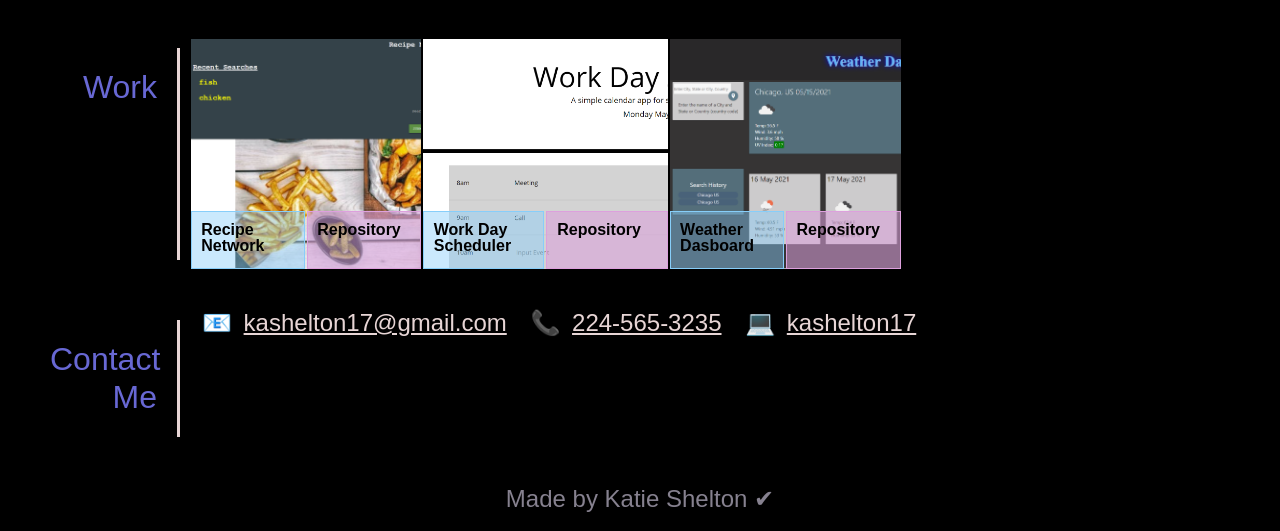
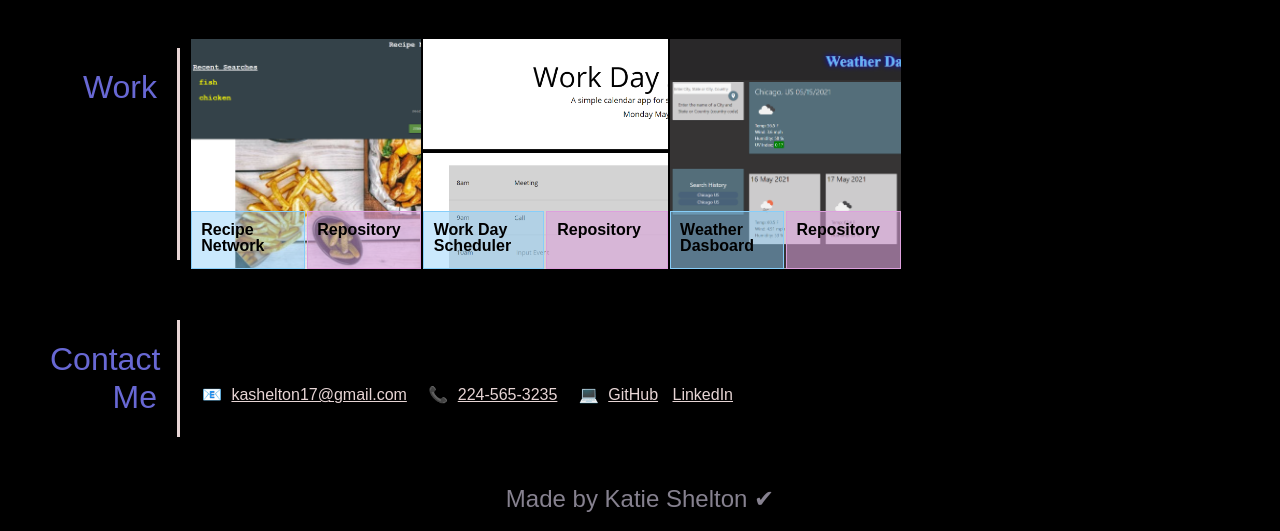
Before and after one commit to kashelton17/07-hw-portfolio-update, a plain HTML site: page index.html in a window 1280 px wide. Shown: the part 757-1288 px from the top of the page. Drawn offline with nearby package versions, Linux system fonts and the light colour scheme.

Commit message:
fixing contact info layout

```diff
--- a/assets/style.css
+++ b/assets/style.css
@@ -201,12 +201,13 @@ section {
     background-image: url('./images/06-hw-preview.png');
 }
 /* styling the contact section of main */
-.contact ul {
+.contact-div {
     display: inline;
     flex-wrap: wrap;
-    justify-content: flex-end;
     align-content: center;
-    margin-top: 2%;;
+    align-items: center;
+    margin-top: 35px
+
 }
 .contact {
     align-content: center;
@@ -280,6 +281,9 @@ section {
         font-size:120%
     }
 
+    .contact {
+        font-size: 100%
+    }
 }
 @media screen and (max-width: 980px) {
     header nav ul {
--- a/index.html
+++ b/index.html
@@ -91,7 +91,7 @@
         <!-- contact section containing contact info -->
         <section class='content three' id='contact-me'>
             <h2>Contact Me</h2>
-            <ul class='subcontent'>
+            <ul class='subcontent contact-div'>
                 <li class='contact email'>
                     <a href="mailto: kashelton17@gmail.com" target="_blank"> kashelton17@gmail.com</a>
                 </li>
@@ -99,7 +99,8 @@
                     <a href="tel:2245653235"> 224-565-3235</a>
                 </li>
                 <li class='contact git'>
-                    <a href="github.com/kashelton17" target='_blank'>kashelton17</a>
+                    <a href="github.com/kashelton17" target='_blank'>GitHub</a>
+                    <a href='https://www.linkedin.com/in/katie-shelton-67115365/' target="_blank">LinkedIn</a>
                 </li>
             </ul>
         </section>
```
